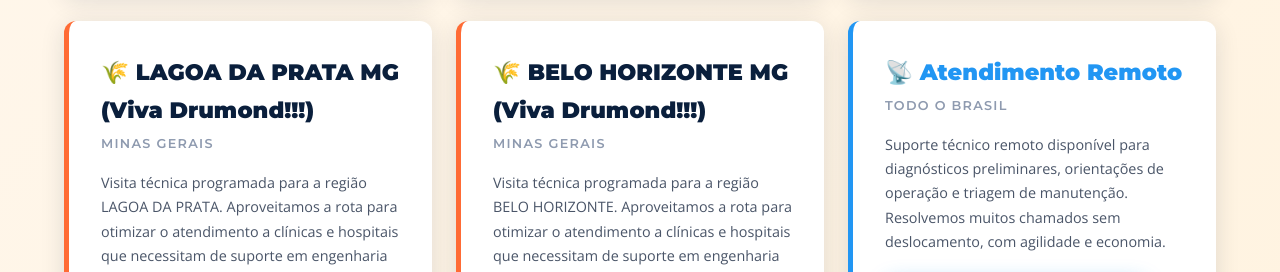
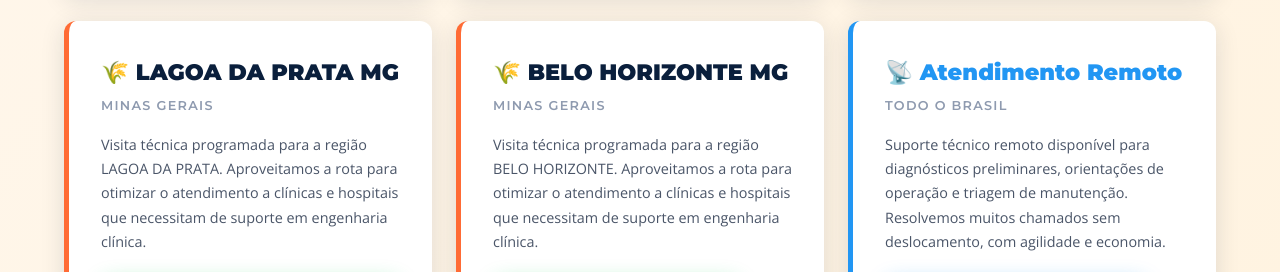
Before and after one commit to VISUALCAMPO/VISUALCAMPO, a plain HTML site: page index.html in a window 1280 px wide. Shown: the part 2690-2962 px from the top of the page. Drawn offline with nearby package versions, Linux system fonts and the light colour scheme.

Commit message:
Update travel card city names to remove extra text
Removed the phrase '(Viva Drumond!!!)' from travel card city names for LAGOA DA PRATA MG and BELO HORIZONTE MG.

```diff
--- a/index.html
+++ b/index.html
@@ -1135,7 +1135,7 @@ que ocupa várias linhas
       </div>
 
         <div class="travel-card">
-        <div class="travel-card-city">🌾 LAGOA DA PRATA MG (Viva Drumond!!!)</div>
+        <div class="travel-card-city">🌾 LAGOA DA PRATA MG</div>
         <div class="travel-card-state">Minas Gerais</div>
         <p>Visita técnica programada para a região LAGOA DA PRATA. Aproveitamos a rota para otimizar o atendimento a clínicas e hospitais que necessitam de suporte em engenharia clínica.</p>
         <a class="btn btn-wa" href="https://wa.me/5519999648833?text=Olá%2C+Daniel!+Vi+que+você+estará+em+LAGOA DA PRATA+MG+e+gostaria+de+agendar+um+atendimento+técnico." target="_blank" rel="noopener">
@@ -1144,7 +1144,7 @@ que ocupa várias linhas
       </div>
 
         <div class="travel-card">
-        <div class="travel-card-city">🌾 BELO HORIZONTE MG (Viva Drumond!!!)</div>
+        <div class="travel-card-city">🌾 BELO HORIZONTE MG</div>
         <div class="travel-card-state">Minas Gerais</div>
         <p>Visita técnica programada para a região BELO HORIZONTE. Aproveitamos a rota para otimizar o atendimento a clínicas e hospitais que necessitam de suporte em engenharia clínica.</p>
         <a class="btn btn-wa" href="https://wa.me/5519999648833?text=Olá%2C+Daniel!+Vi+que+você+estará+em+ITABIRA+MG+e+gostaria+de+agendar+um+atendimento+técnico." target="_blank" rel="noopener">
```
